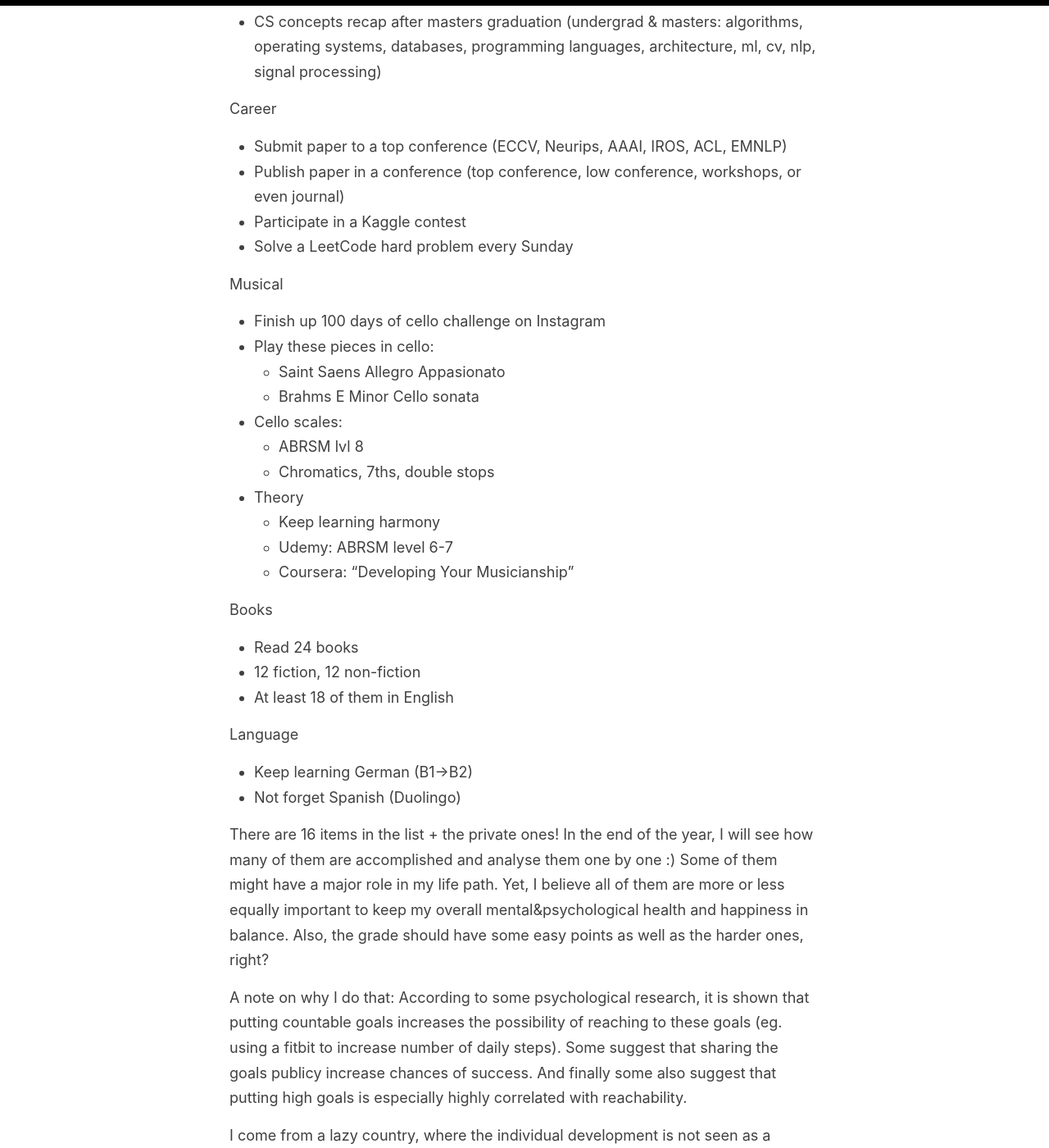
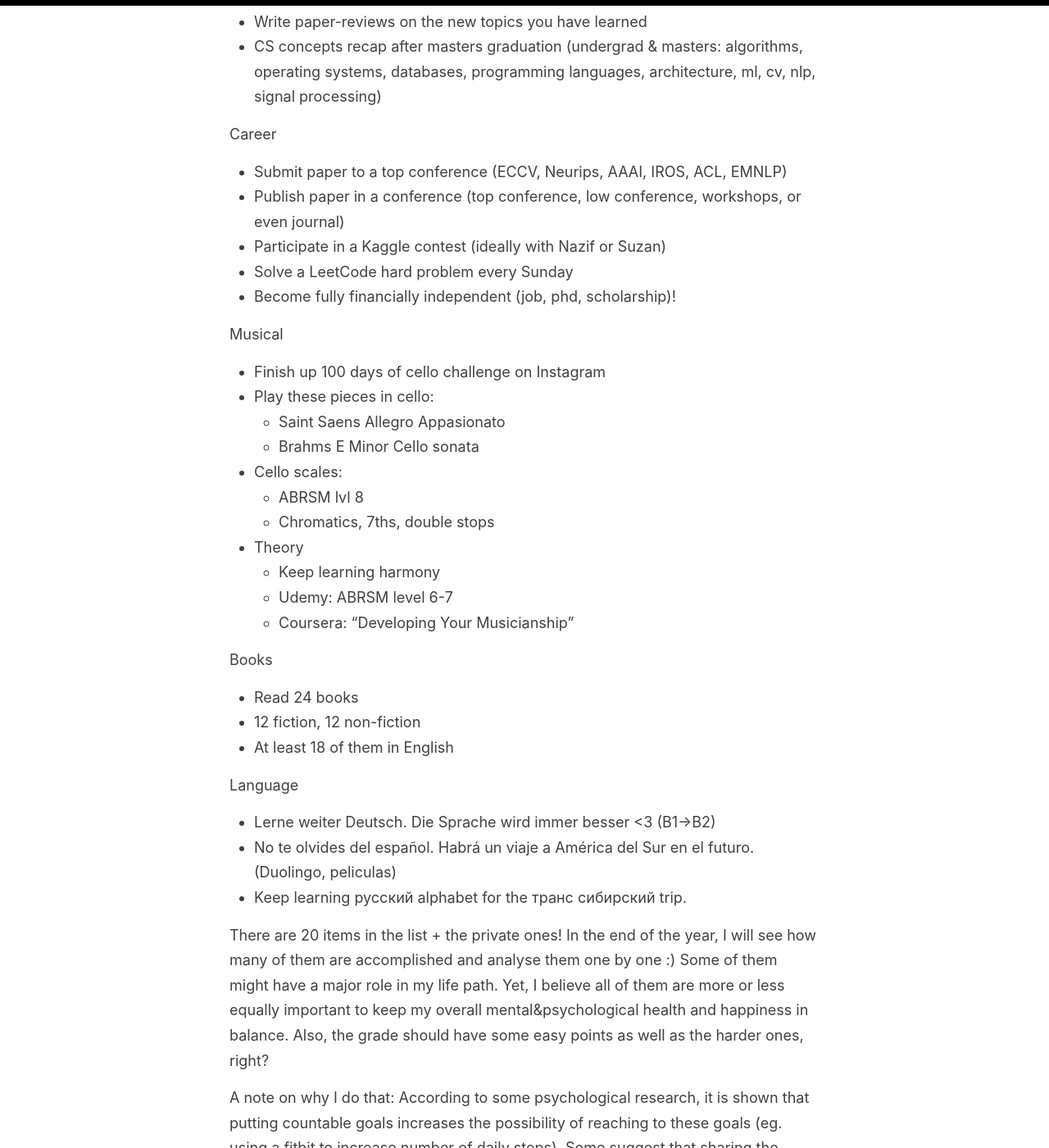
Before and after one commit to evinpinar/evinpinar.github.io, a Jekyll site: the page built from _posts/2019-12-31-newyearresolutions2020.md, in a window 1280 px wide and 1400 px high, scrolled down 628 px. Shown: the whole window at 82% size. Built offline with Jekyll 4.4.1, drawn with Linux system fonts in a browser that asks for light colours; comment, search, counter and statistics services are not loaded; some of the changed text lies outside the part shown.

Commit message:
fix resol

```diff
--- a/_posts/2019-12-31-newyearresolutions2020.md
+++ b/_posts/2019-12-31-newyearresolutions2020.md
@@ -11,15 +11,17 @@ Normally, I create different sections in my resolution list, such as physical he
 
 Education
 - Graduate from Master's degree
-- Apply to PhD positions until getting an acceptance!
-- Learn more on Reinforcement Learning (Coursera specialization)
+- Apply to PhD positions (ideally until getting an acceptance)!
+- Learn more on Reinforcement Learning and distributed ML (coursera)
+- Write paper-reviews on the new topics you have learned
 - CS concepts recap after masters graduation (undergrad & masters: algorithms, operating systems, databases, programming languages, architecture, ml, cv, nlp, signal processing)
 
 Career
 - Submit paper to a top conference (ECCV, Neurips, AAAI, IROS, ACL, EMNLP)
 - Publish paper in a conference (top conference, low conference, workshops, or even journal)
-- Participate in a Kaggle contest
+- Participate in a Kaggle contest (ideally with Nazif or Suzan)
 - Solve a LeetCode hard problem every Sunday
+- Become fully financially independent (job, phd, scholarship)!
 
 Musical
 - Finish up 100 days of cello challenge on Instagram
@@ -40,10 +42,11 @@ Books
 - At least 18 of them in English
 
 Language
-- Keep learning German (B1->B2)
-- Not forget Spanish (Duolingo)
+- Lerne weiter Deutsch. Die Sprache wird immer besser <3 (B1->B2)
+- No te olvides del español. Habrá un viaje a América del Sur en el futuro. (Duolingo, peliculas)
+- Keep learning русский alphabet for the транс сибирский trip.
 
-There are 16 items in the list + the private ones! In the end of the year, I will see how many of them are accomplished and analyse them one by one :) Some of them might have a major role in my life path. Yet, I believe all of them are more or less equally important to keep my overall mental&psychological health and happiness in balance. Also, the grade should have some easy points as well as the harder ones, right?
+There are 20 items in the list + the private ones! In the end of the year, I will see how many of them are accomplished and analyse them one by one :) Some of them might have a major role in my life path. Yet, I believe all of them are more or less equally important to keep my overall mental&psychological health and happiness in balance. Also, the grade should have some easy points as well as the harder ones, right?
 
 A note on why I do that: According to some psychological research, it is shown that putting countable goals increases the possibility of reaching to these goals (eg. using a fitbit to increase number of daily steps). Some suggest that sharing the goals publicy increase chances of success. And finally some also suggest that putting high goals is especially highly correlated with reachability.
 
```
